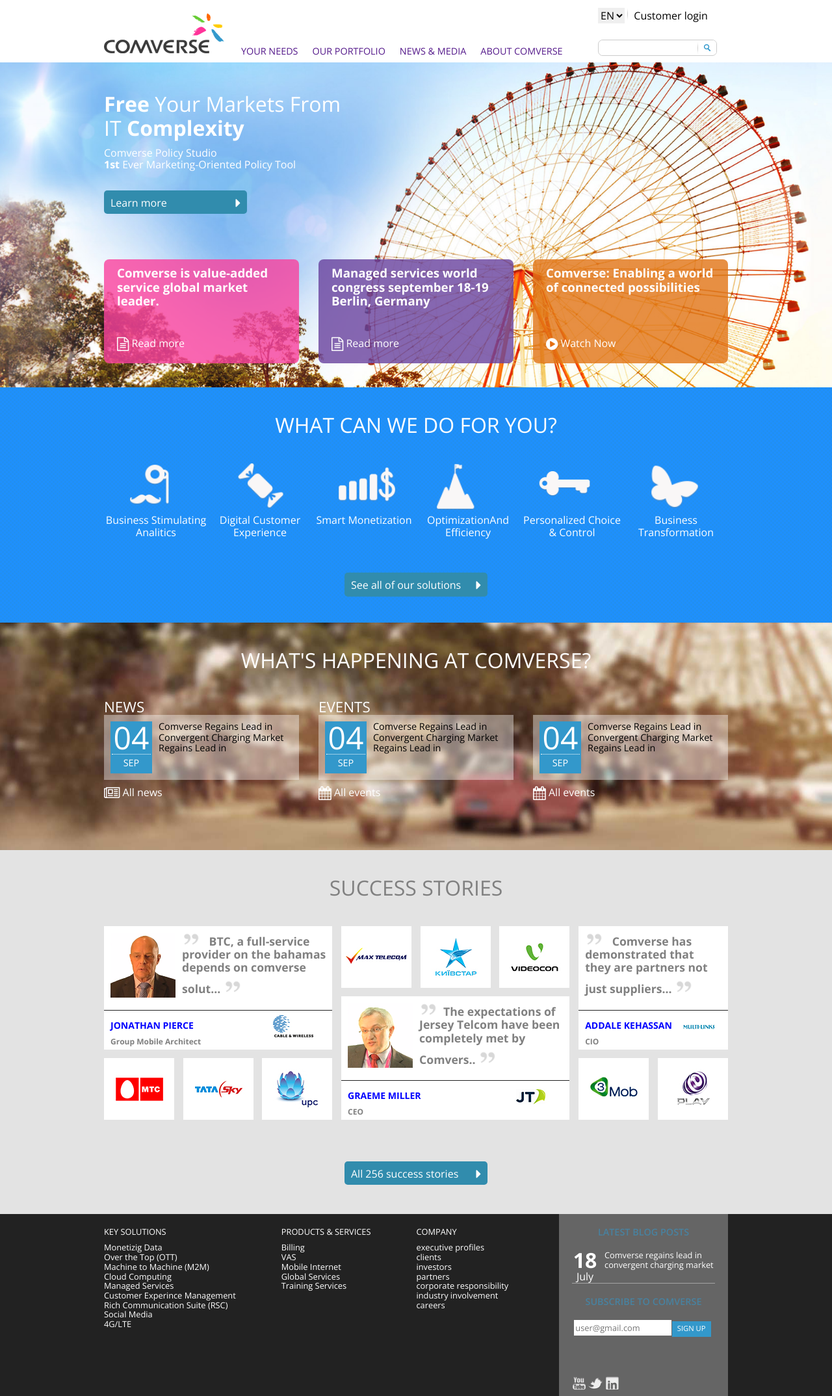
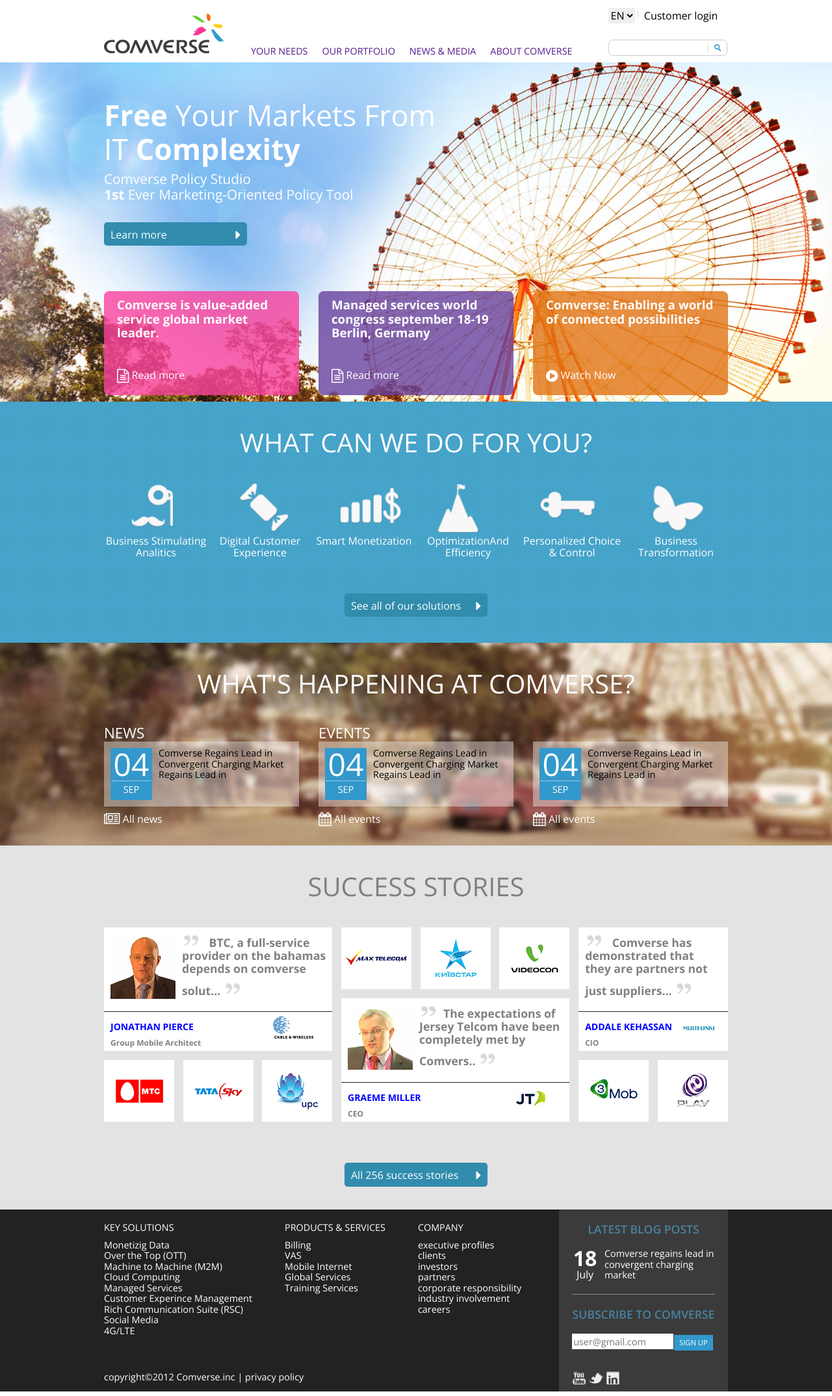
Before and after one commit to alon-kedar/NC-Comverse, a plain HTML site: page routes/index.html in a window 1280 px wide. Shown: the whole page at 65% size. Drawn offline with nearby package versions, Linux system fonts and the light colour scheme.

Commit message:
more general design and some refactoring

```diff
--- a/css/style.css
+++ b/css/style.css
@@ -140,7 +140,7 @@ a:hover {
     padding: 0 20px 0 20px;
     position: relative;
     text-align: center;
-    background: rgba(255, 255, 255, 0.3);
+    background: #3b3b3b;
 }
 
 #bottom-right p {
@@ -167,7 +167,7 @@ a:hover {
     transform: translate(-3px, 0);
 }
 
-#first-sec li {
+#main-section li {
     position: relative;
     width: 300px;
     height: 160px;
@@ -181,7 +181,7 @@ a:hover {
     /*vertical-align: text-top;*/
 }
 
-#first-sec li:last-child {
+#main-section li:last-child {
     margin-right: 0;
 }
 
@@ -248,25 +248,25 @@ h2 {
     color: white;
 }
 
-#first-sec {
+#main-section {
     background-image: url("../img/slider/custom-experience.jpg");
-    height: 500px;
+    /*height: 500px;*/
     /*z-index: 5;*/
 }
 
-#second-sec {
-    background: url("../img/backgrounds/solutions-bg.png") dodgerblue;
+#solutions-section {
+    background: url("../img/backgrounds/solutions-bg.png") rgba(73,166,203,1);
     /*height: 460px;*/
     /*margin: auto;*/
 }
 
-#second-sec nav>a {
+#solutions-section nav > a {
     padding-top: 60px;
     text-align: center;
 }
 
-#second-sec .main-link,
-#aside-sec .main-link {
+#solutions-section .main-link,
+#stories-section .main-link {
     margin-bottom: 40px;
     /*text-align: center;*/
     margin-top: 50px;
@@ -277,19 +277,19 @@ h2 {
     width: 160px;
 }
 
-#third-sec {
+#events-section {
     background-image: url(../img/backgrounds/news-and-events-bg.jpg);
-    height: 350px;
+    /*height: 350px;*/
     font-size: 0;
 }
 
-#third-sec a {
+#events-section a {
     font-size: 1rem;
     position: absolute;
     margin-top: 110px;
 }
 
-#third-sec p {
+#events-section p {
     display: inline-block;
     width: 300px;
     height: 100px;
@@ -301,11 +301,11 @@ h2 {
     /*ask alex how to avoid spacing between inline elements*/
 }
 
-#third-sec p:hover {
+#events-section p:hover {
     background-color: whitesmoke;
 }
 
-#third-sec .wrapper {
+#events-section .wrapper {
     display: inline-block;
 }
 
@@ -331,17 +331,18 @@ h2 {
     padding: 10px;
 }
 
-#third-sec li {
+#events-section li {
     display: inline-block;
     /*float: left;*/
     width: 300px;
+    height: 160px;
 }
 
-#third-sec dd + li {
+#events-section dd + li {
     margin-right: 30px;
 }
 
-#second-sec .padding {
+#solutions-section .padding {
     text-align: center;
 }
 
@@ -355,15 +356,15 @@ h2 {
 
 }
 
-#bottom .title1 {
+#bottom-section .title1 {
     color: #4882A0;
-    font-size: 0.9rem;
+    font-size: 1.1rem;
     font-weight: 600;
     display: inline-block;
     padding: 20px 0;
 }
 
-#aside-sec footer {
+#stories-section footer {
     font-size: 0.75rem;
     line-height: 25px;
     padding: 10px 0 0 10px;
@@ -374,15 +375,15 @@ h2 {
     width: 100%;
 }
 
-#aside-sec h3 {
+#stories-section h3 {
     color: blue;
 }
 
-#aside-sec > .padding {
+#stories-section > .padding {
     text-align: center;
 }
 
-#aside-sec footer > img {
+#stories-section footer > img {
     position: absolute;
     bottom: 15px;
     right: 10px;;
@@ -409,8 +410,8 @@ h2 {
     margin-right: 0;
 }
 
-#aside-sec article,
-#aside-sec .article{
+#stories-section article,
+#stories-section .article{
     display: inline-block;
     /*padding: 10px;*/
     width: 351.4px;
@@ -419,7 +420,7 @@ h2 {
     height: inherit;
 }
 
-#aside-sec .hovered {
+#stories-section .hovered {
      /*position: absolute;*/
      /*top: 0;*/
      /*right: 0;*/
@@ -427,7 +428,7 @@ h2 {
      color: white;
      display: inline-block;
     transform: translate(0,0);
-     transition: all 500ms ease;
+     transition: all 150ms;
 
     /*height: 100%;*/
     height: inherit;
@@ -447,7 +448,7 @@ h2 {
     overflow:hidden;
 }
 
-#aside-sec .story-wrapper:hover > .hovered {
+#stories-section .story-wrapper:hover > .hovered {
     transform: translate(0,-100%);
 }
 
@@ -455,7 +456,7 @@ h2 {
     margin-top: 0;
 }
 
-#aside-sec > .padding > div {
+#stories-section > .padding > div {
     display: inline-block;
     float: left;
     margin-right: 13.7px;
@@ -463,7 +464,7 @@ h2 {
     /*vertical-align: top;*/
 }
 
-#aside-sec #lad {
+#stories-section #lad {
     margin-right: 0;
     /*overflow: hidden;*/
 }
@@ -507,25 +508,31 @@ li {
 }
 
 .sec-title {
-    font-size: 2rem;
+    font-size: 2.5rem;
     padding: 40px 0;
     text-align: center;
 }
 
-#first-sec h1 {
+#main-section h1 {
+    font-size: 2.8rem;
     padding-top: 25px;
     margin-bottom: 0px;
 }
 
-#first-sec p {
+#main-section h1 + p {
+    font-size: 1.3rem;
+}
+
+#main-section p {
     padding-top: 10px;
 }
 
-#first-sec .main-link {
+
+#main-section .main-link {
     margin-top: 30px;
 }
 
-#first-sec ul {
+#main-section ul {
     /*width: 1100px;*/
     list-style: none;
     overflow: hidden;
@@ -565,18 +572,18 @@ li {
     top: -5px;
 }
 
-#aside-sec {
+#stories-section {
     background: #e3e3e3;
     color: grey;
     font-size: 0;
     height: 560px;
 }
 
-#third-sec dd {
+#events-section dd {
     font-size: 1.4rem;
 }
 
-#first-sec li > a {
+#main-section li > a {
     position: absolute;
     top: 120px;
     left: 0;
@@ -588,7 +595,8 @@ li {
     background: #fff;
     overflow: visible;
     height: 80px;
-    /*z-index: 10;*/
+    position: relative;
+    z-index: 100;
 }
 
 #top-sec > div > div {
@@ -631,7 +639,7 @@ ul {
 }
 
 #top_menu_bar {
-    padding: 52px 20px 0px 15px;
+    padding: 52px 20px 0px 30px;
     float: left;
     /*vertical-align: bottom;*/
 }
@@ -672,7 +680,7 @@ ul {
 
 #top-sec form {
     float: left;
-    width: 200px;
+    width: 184.5px;
 }
 
 #top-sec .padding > a >img {
@@ -723,8 +731,9 @@ input[type=checkbox]#submit_search {
 }
 
 .sol-img {
-    background-size:150px;
+    background-size:160px;
     background-repeat: no-repeat;
+
 }
 
 #money-sol {
@@ -804,20 +813,20 @@ input[type=checkbox]#submit_search {
     content: url("../img/events/eventListIconEvents_hover.png")
 }
 
-#bottom {
+#bottom-section {
     position: relative;
     background: #222222;
     height: 280px;
 }
 
-#bottom dl {
+#bottom-section dl {
     float: left;
-    margin-right: 70px;
+    margin-right: 50px;
     padding: 20px 0;
 }
 
 #bottom-right input {
-    width: 150px;
+    width: 156px;
     border: none;
     height: 24px;
     /*ask alex about avoiding space without changing tags structure*/
@@ -825,16 +834,17 @@ input[type=checkbox]#submit_search {
 
 #copy {
     position: absolute;
-    bottom: 10px;
+    top: 250px;
+    /*color: #cccccc;*/
 }
 
-#bottom dd {
+#bottom-section dd {
     padding-bottom: 10px;
 }
 
-#bottom {
+#bottom-section {
     font-weight: 400;
-    font-size: 0.8rem;
+    font-size: 0.9rem;
 }
 
 .right {
@@ -866,6 +876,7 @@ input[type=checkbox]#submit_search {
 
     .padding {
         width: 90vw;
+        /*position: relative;*/
     }
 
     #top-sec .hidden {
@@ -886,7 +897,7 @@ input[type=checkbox]#submit_search {
         /*border: solid darkgray 2px;*/
         /*border-bottom: none;*/
         background-color: white;
-        transition: height 200ms;
+        transition: height 100ms;
         /*display: none;*/
     }
 
@@ -904,30 +915,47 @@ input[type=checkbox]#submit_search {
 }
 
 @media screen and (max-width: 960px) {
+    #solutions-section nav > a {
+        width: 30vw;
+    }
+}
 
-    #first-sec {
-        height: 760px;
+@media screen and (max-width: 960px) {
+    #events-section li > p,
+    #events-section li,
+    #events-section dd,
+    #events-section a{
+        width: 90vw;
+        display: block;
+        float: none;
     }
 
-    #first-sec ul {
+    #events-section li {
+        height: 150px;
+    }
+}
+
+@media screen and (max-width: 960px) {
+
+    #main-section ul {
         margin-top: 10px;
     }
 
-    #first-sec h1 {
+    #main-section h1 {
         padding-top: 15px;
     }
 
-    #first-sec .main-link {
+    #main-section .main-link {
         margin-top: 15px;
     }
 
-    #first-sec li {
+    #main-section li {
         display: block;
         float: none;
         width: 90vw;
     }
 
-    #first-sec li > a {
+    #main-section li > a {
         height: 30px;
     }
 }
--- a/routes/index.html
+++ b/routes/index.html
@@ -138,7 +138,7 @@
     </div>
 </section>
 <main id="main">
-    <section id="first-sec" class="white-sec bg">
+    <section id="main-section" class="white-sec bg">
         <div class="padding">
             <h1><strong>Free</strong> Your Markets From <br>IT <strong>Complexity</strong></h1>
             <p>Comverse Policy Studio <br><strong>1st</strong> Ever Marketing-Oriented Policy Tool</p>
@@ -164,7 +164,7 @@
             </div>
         </div>
     </section>
-    <section class="white-sec" id="second-sec">
+    <section class="white-sec" id="solutions-section">
         <div class="padding">
             <h2 class="sec-title">WHAT CAN WE DO FOR YOU?</h2>
             <nav class="main-nav">
@@ -183,7 +183,7 @@
                                                                      aria-hidden="true"></i></a>
         </div>
     </section>
-    <section class="white-sec bg" id="third-sec">
+    <section class="white-sec bg" id="events-section">
         <div class="padding">
             <h2 class="sec-title">WHAT'S HAPPENING AT COMVERSE?</h2>
             <div class="wrapper">
@@ -213,7 +213,7 @@
             </div>
         </div>
     </section>
-    <aside id="aside-sec" class="bg">
+    <aside id="stories-section" class="bg">
         <div class="padding">
             <h2 class="sec-title">SUCCESS STORIES</h2>
             <div>
@@ -327,7 +327,7 @@
         </div>
     </aside>
 </main>
-<section id="bottom" class="bg">
+<section id="bottom-section" class="bg">
     <div class="white-sec padding">
         <section>
             <dl>
```
